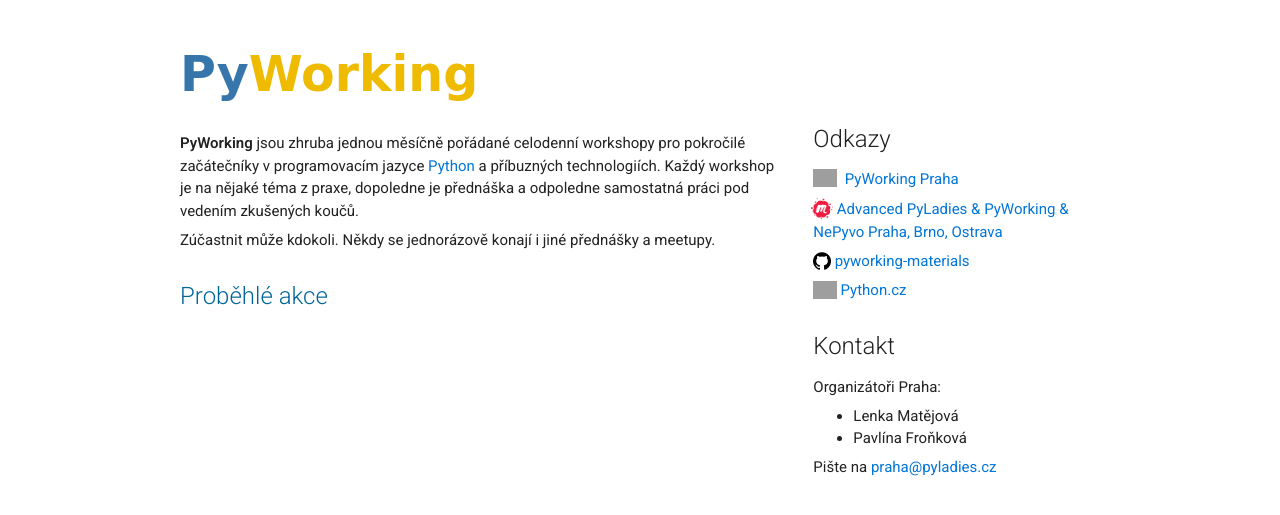
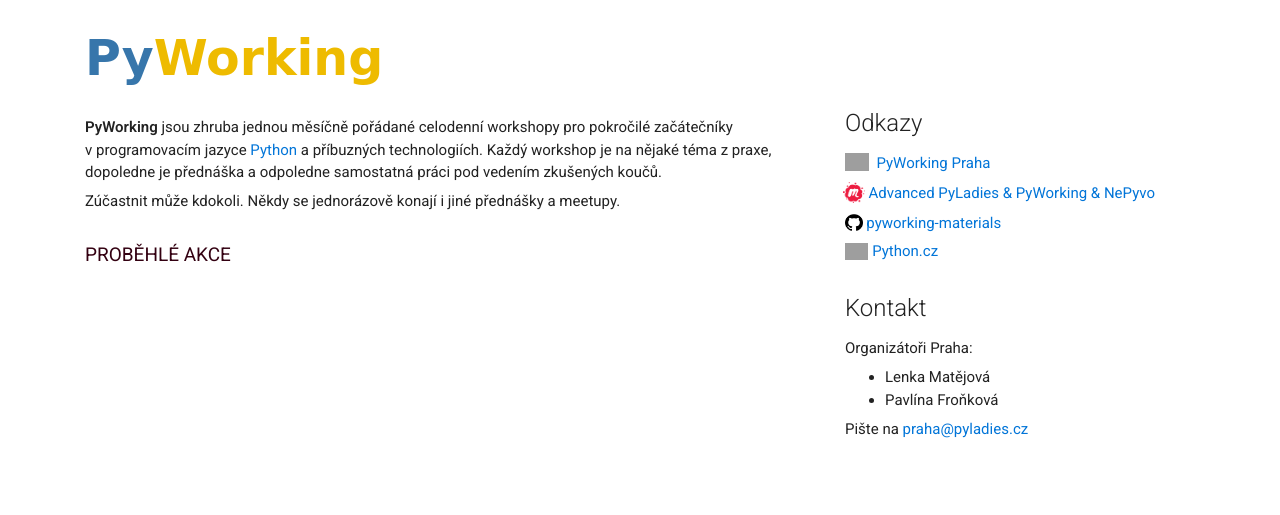
Before and after one commit to pyvec/pyworking.cz, a Flask app: template pyworking_cz/templates/index.html in a window 1280 px wide. Shown: the top 515 px of the page. Run offline with Flask 2, Linux system fonts and the light colour scheme; the template is opened without the code that fills it, so the values that code supplies are empty; some libraries are stand-ins or nearby versions; some web fonts are replaced; grey boxes are pictures that could not be loaded.

Commit message:
CSS tweaks: red event titles, wider layout

```diff
--- a/data/events/20170408_Databaze_a_SQL.yaml
+++ b/data/events/20170408_Databaze_a_SQL.yaml
@@ -1,7 +1,7 @@
 event:
     title: Databáze a SQL
     date: 2017-04-08
-    location: MSD IT (Riverview), Praha
+    location: MSD IT, Praha - Smíchov
     authors: Peter Varga, Petr Messner
     description: |
         Materiály: https://github.com/pyvec/pyworking-materials/tree/master/170408_Databaze
--- a/data/events/20170520_Internety.yaml
+++ b/data/events/20170520_Internety.yaml
@@ -1,7 +1,7 @@
 event:
     title: Internety
     date: 2017-05-20
-    location: MSD IT (Riverview), Praha
+    location: MSD IT, Praha - Smíchov
     authors: Naďa Jašíková, Petr Messner
     description: |
         Materiály: https://github.com/pyvec/pyworking-materials/tree/master/170520_Internety
--- a/data/events/20170902_Pandas.yaml
+++ b/data/events/20170902_Pandas.yaml
@@ -1,7 +1,7 @@
 event:
     title: Pandas
     date: 2017-09-02
-    location: MSD IT (Riverview), Praha
+    location: MSD IT, Praha - Smíchov
     authors: Stefan Kosztolanyi
     description: |
 
--- a/pyworking_cz/model.py
+++ b/pyworking_cz/model.py
@@ -62,6 +62,7 @@ def _markdown_to_html(text):
         ])
     html = html.replace(' v ', ' v&nbsp;')
     html = html.replace(' s ', ' s&nbsp;')
+    html = html.replace(' z ', ' z&nbsp;')
     return html
 
 
--- a/pyworking_cz/static/main.css
+++ b/pyworking_cz/static/main.css
@@ -19,7 +19,7 @@ strong {
 }
 
 p {
-    max-width: 42em;
+    max-width: 50em;
 }
 
 p, ul {
@@ -44,7 +44,10 @@ h2 {
 }
 
 h2.event-list-section-title {
-    color: #069;
+    color: #301;
+    text-transform: uppercase;
+    font-weight: 400;
+    font-size: 19px;
 }
 
 h3 {
@@ -55,20 +58,23 @@ h3 {
 }
 
 h4 {
-    font-size: 21px;
+    font-size: 18px;
     font-weight: 400;
     margin-top: 2rem;
     margin-bottom: 1rem;
 }
 
 h3.event-title {
-    color: #068;
+    font-size: 27px;
+    color: #c01;
     margin-bottom: 10px;
 }
+
 .event-info {
-    color: #404040;
+    color: #663333;
     margin: 12px 0;
     font-weight: 300;
+    font-size: 17px;
 }
 
 .event-description {
--- a/pyworking_cz/templates/_base.html
+++ b/pyworking_cz/templates/_base.html
@@ -17,15 +17,11 @@
   </head>
   <body>
     <div class="container">
-      <div class="row">
-        <div class="col-lg-10 offset-lg-1">
 
-          <h1 class="site-title"><span style="color: #3776ab">Py</span><span style="color: #eb0">Working</span></h1>
+      <h1 class="site-title"><span style="color: #3776ab">Py</span><span style="color: #eb0">Working</span></h1>
 
-          {% block content %}{% endblock %}
+      {% block content %}{% endblock %}
 
-        </div>
-      </div>
     </div>
 
     {#
--- a/pyworking_cz/templates/index.html
+++ b/pyworking_cz/templates/index.html
@@ -42,7 +42,7 @@
 
       {% if upcoming_events %}
 
-        <h2 class="event-list-section-title" id="upcoming-events">Příští akce</h2>
+        <h2 class="event-list-section-title" id="upcoming-events" style="margin-bottom: -1rem">Příští akce</h2>
 
         {% for event in upcoming_events %}
           {{ show_event(event) }}
@@ -81,7 +81,7 @@
 
       <div class="links">
         <p><a href="https://www.facebook.com/groups/PyWorkingPraha/">{{ fb_icon() }} PyWorking Praha</a></p>
-        <p><a href="https://www.meetup.com/pyladiescz/">{{ meetup_icon() }} Advanced PyLadies &amp; PyWorking &amp; NePyvo Praha, Brno, Ostrava</a></p>
+        <p><a href="https://www.meetup.com/pyladiescz/">{{ meetup_icon() }} Advanced PyLadies &amp; PyWorking &amp; NePyvo</a></p>
         <p><a href="https://github.com/pyvec/pyworking-materials">{{ github_icon() }} pyworking-materials</a></p>
         <p><a href="https://python.cz/">{{ python_icon() }} Python.cz</a></p>
       </div>
```
